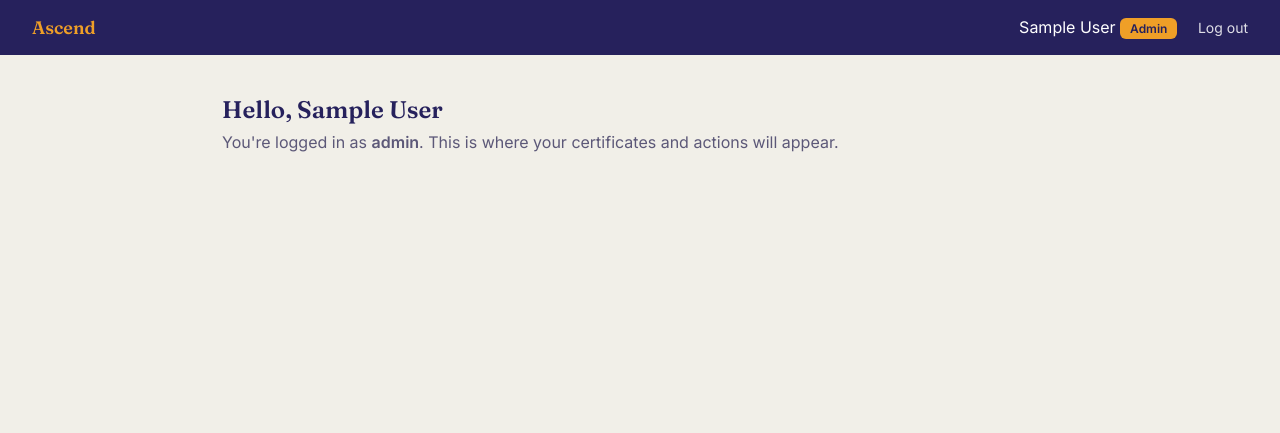
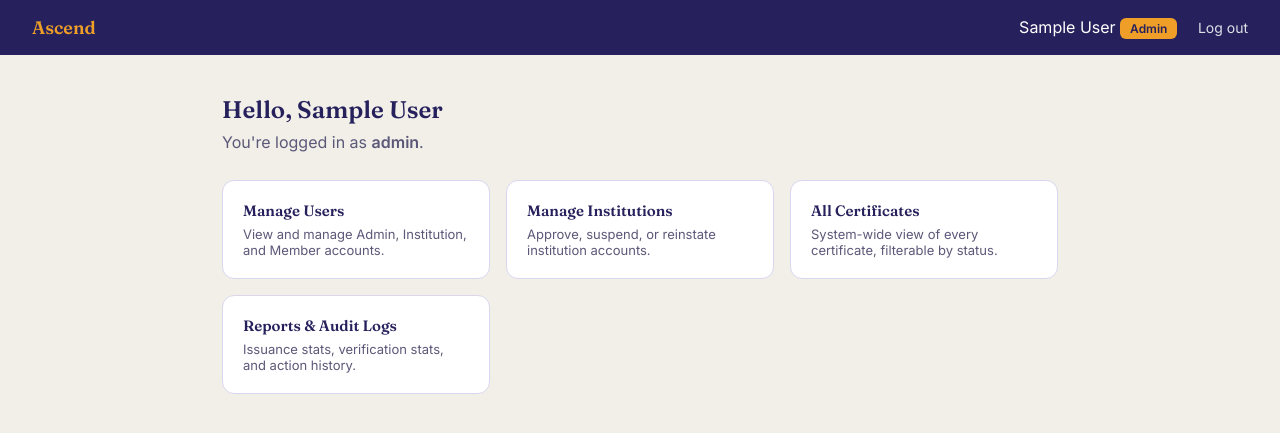
Before and after one commit to manya512/Ascend, a Flask app: page /dashboard in a window 1280 px wide. Shown: the top 433 px of the page. Run offline with Flask 3, Linux system fonts and the light colour scheme; the visitor is signed in with stand-in values (Sample User, id 1).

Commit message:
Add role-based dashboard views for Admin, Institution, and Member

```diff
--- a/myapp/static/style.css
+++ b/myapp/static/style.css
@@ -162,3 +162,31 @@ button:hover {
   border-radius: 6px;
   text-transform: capitalize;
 }
+
+
+
+
+.card-grid {
+  display: grid;
+  grid-template-columns: repeat(auto-fit, minmax(220px, 1fr));
+  gap: 16px;
+  margin-top: 28px;
+}
+
+.action-card {
+  background: #fff;
+  border: 1px solid var(--border);
+  border-radius: 12px;
+  padding: 20px;
+}
+
+.action-card h3 {
+  font-size: 15px;
+  margin-bottom: 6px;
+}
+
+.action-card p {
+  font-size: 13px;
+  color: var(--ink-500);
+  margin: 0;
+}
--- a/myapp/templates/dashboard.html
+++ b/myapp/templates/dashboard.html
@@ -14,7 +14,28 @@
 <div class="dashboard-body">
   <h2>Hello, {{ user.name }}</h2>
   <p style="color: var(--ink-500); margin-top: 8px;">
-    You're logged in as <strong>{{ user.role }}</strong>. This is where your certificates and actions will appear.
+    You're logged in as <strong>{{ user.role }}</strong>.
   </p>
+
+  <div class="card-grid">
+    {% if user.role == 'admin' %}
+      <div class="action-card"><h3>Manage Users</h3><p>View and manage Admin, Institution, and Member accounts.</p></div>
+      <div class="action-card"><h3>Manage Institutions</h3><p>Approve, suspend, or reinstate institution accounts.</p></div>
+      <div class="action-card"><h3>All Certificates</h3><p>System-wide view of every certificate, filterable by status.</p></div>
+      <div class="action-card"><h3>Reports & Audit Logs</h3><p>Issuance stats, verification stats, and action history.</p></div>
+
+    {% elif user.role == 'institution' %}
+      <div class="action-card"><h3>Issue Certificate</h3><p>Enter a recipient's email or phone to issue a new certificate.</p></div>
+      <div class="action-card"><h3>Issued Certificates</h3><p>View and search everything you've issued so far.</p></div>
+      <div class="action-card"><h3>Pending Requests</h3><p>Approve or reject certificate requests from members.</p></div>
+      <div class="action-card"><h3>Reports</h3><p>Your institution's issuance and verification stats.</p></div>
+
+    {% elif user.role == 'member' %}
+      <div class="action-card"><h3>My Certificates</h3><p>View all certificates you've claimed so far.</p></div>
+      <div class="action-card"><h3>Notifications</h3><p>Certificates issued to you, awaiting claim.</p></div>
+      <div class="action-card"><h3>Search & Request</h3><p>Search for a certificate and request it from an institution.</p></div>
+      <div class="action-card"><h3>Share Profile</h3><p>Get a public link so verifiers can check your certificates.</p></div>
+    {% endif %}
+  </div>
 </div>
-{% endblock %}git add .
+{% endblock %}
```
Also changed, not shown: myapp/create_test_users.py (added, +17 -0 lines).
